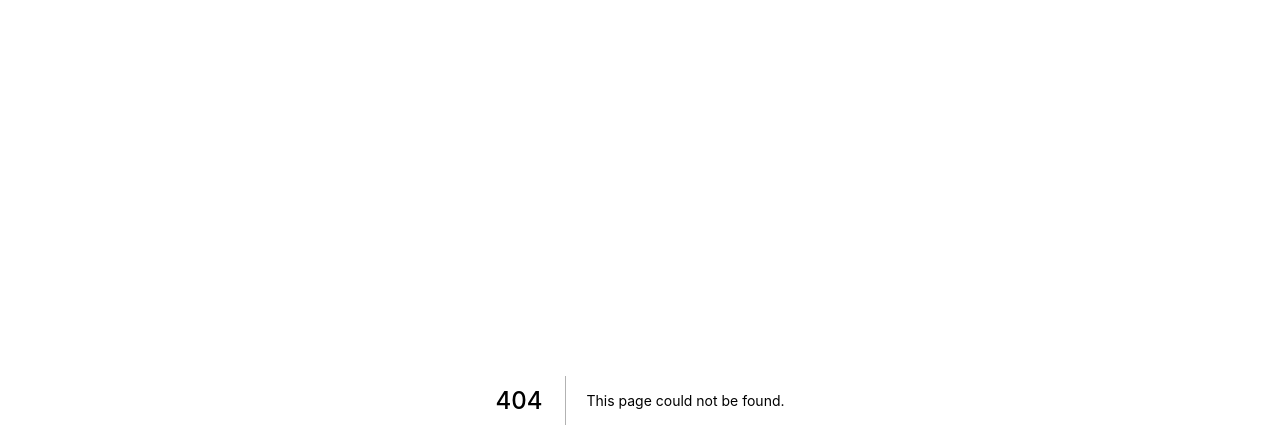
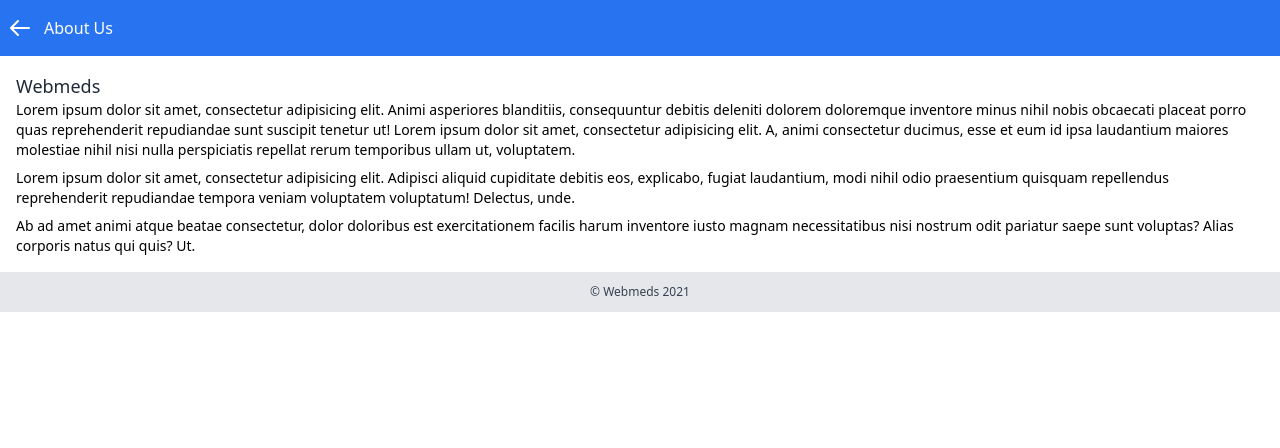
Before and after one commit to 48Squares/webmeds-frontend, a Next.js app: page /about-us in a window 1280 px wide. Before the commit this address had no page. Shown: the top 448 px of the page. Built offline with nearby package versions, Linux system fonts and the light colour scheme.

Commit message:
add new pages

```diff
--- /dev/null
+++ b/components/Footer.js
@@ -0,0 +1,14 @@
+import React from "react";
+
+class Footer extends React.Component {
+
+    render() {
+        return (
+            <div className="flex justify-center p-3 bg-gray-200">
+                <h2 className="text-xs text-gray-700">&copy; Webmeds {new Date().getFullYear()}</h2>
+            </div>
+        );
+    }
+}
+
+export default Footer;
--- /dev/null
+++ b/components/Header.js
@@ -0,0 +1,44 @@
+import React from "react";
+import Head from "next/head";
+
+export default function Header({title}) {
+    return (
+        <div className="bg-regal-blue">
+            <div className="flex justify-center py-4">
+                <button type="button" className="ml-2 mr-3 focus:outline-none inline-block">
+                    <svg className="w-6 h-6 text-white block" xmlns="http://www.w3.org/2000/svg" fill="none"
+                         viewBox="0 0 24 24" stroke="currentColor">
+                        <path strokeLinecap="round" strokeLinejoin="round" strokeWidth={2}
+                              d="M10 19l-7-7m0 0l7-7m-7 7h18"/>
+                    </svg>
+                </button>
+
+                <div className="text-white flex-grow">{title}</div>
+            </div>
+
+            <Head>
+                <meta name="twitter:card" content="product"/>
+                <meta name="twitter:site" content="@publisher_handle"/>
+                <meta name="twitter:title" content="Page Title"/>
+                <meta name="twitter:description" content="Page description less than 200 characters"/>
+                <meta name="twitter:creator" content="@author_handle"/>
+                <meta name="twitter:image" content="http://www.example.com/image.jpg"/>
+                <meta name="twitter:data1" content="$3"/>
+                <meta name="twitter:label1" content="Price"/>
+                <meta name="twitter:data2" content="Black"/>
+                <meta name="twitter:label2" content="Color"/>
+
+                <title>Webmeds</title>
+
+                <meta key="description"
+                      content="Webmeds is multivendor medical platform allowing every medical vendor to sell medicine with peace of mind."/>
+            </Head>
+        </div>
+    );
+}
+
+export async function getStaticProps() {
+    return {
+        title: this.props.title
+    }
+}
--- /dev/null
+++ b/components/MetaHeader.js
@@ -0,0 +1,29 @@
+import React from "react";
+import Head from "next/head";
+
+class MetaHeader extends React.Component {
+    render() {
+        return (
+            <div>
+                <Head>
+                    <meta name="twitter:card" content="product"/>
+                    <meta name="twitter:site" content="@publisher_handle"/>
+                    <meta name="twitter:title" content="Page Title"/>
+                    <meta name="twitter:description" content="Page description less than 200 characters"/>
+                    <meta name="twitter:creator" content="@webmeds1"/>
+                    <meta name="twitter:image" content="http://www.example.com/image.jpg"/>
+                    <meta name="twitter:data1" content="$3"/>
+                    <meta name="twitter:label1" content="Price"/>
+                    <meta name="twitter:data2" content="Black"/>
+                    <meta name="twitter:label2" content="Color"/>
+
+                    <title>Webmeds</title>
+                    <meta key="description"
+                          content="Webmeds is multivendor medical platform allowing every medical vendor to sell medicine with peace of mind."/>
+                </Head>
+            </div>
+        );
+    }
+}
+
+export default MetaHeader;
--- /dev/null
+++ b/components/SEO.js
@@ -0,0 +1,14 @@
+import React from "react";
+
+class SEO extends React.Component {
+
+    render() {
+        return (
+            <div>
+
+            </div>
+        );
+    }
+}
+
+export default SEO;
--- a/package.json
+++ b/package.json
@@ -11,7 +11,8 @@
     "next": "10.0.8",
     "react": "17.0.1",
     "react-dom": "17.0.1",
-    "swiper": "^6.5.0"
+    "swiper": "^6.5.0",
+    "swr": "^0.5.2"
   },
   "devDependencies": {
     "autoprefixer": "^10.2.5",
--- /dev/null
+++ b/pages/about-us.js
@@ -0,0 +1,45 @@
+import React from "react";
+import Header from '../components/Header';
+import Footer from "../components/Footer";
+
+class AboutUs extends React.Component {
+    render() {
+        return (
+            <div>
+                <Header title={'About Us'}/>
+
+                <div className="px-4 py-4">
+                    <h1 className="text-lg text-gray-800">Webmeds</h1>
+
+                    <p className="text-sm">
+                        Lorem ipsum dolor sit amet, consectetur adipisicing elit. Animi asperiores blanditiis,
+                        consequuntur
+                        debitis deleniti dolorem doloremque inventore minus nihil nobis obcaecati placeat porro quas
+                        reprehenderit repudiandae sunt suscipit tenetur ut!
+
+                        Lorem ipsum dolor sit amet, consectetur adipisicing elit. A, animi consectetur ducimus, esse et
+                        eum
+                        id ipsa laudantium maiores molestiae nihil nisi nulla perspiciatis repellat rerum temporibus
+                        ullam
+                        ut, voluptatem.
+                    </p>
+
+
+                    <p className="text-sm mt-2">Lorem ipsum dolor sit amet, consectetur adipisicing elit. Adipisci
+                        aliquid cupiditate debitis
+                        eos, explicabo, fugiat laudantium, modi nihil odio praesentium quisquam repellendus
+                        reprehenderit repudiandae tempora veniam voluptatem voluptatum! Delectus, unde.</p>
+
+                    <p className="text-sm mt-2">Ab ad amet animi atque beatae consectetur, dolor doloribus est
+                        exercitationem facilis harum
+                        inventore iusto magnam necessitatibus nisi nostrum odit pariatur saepe sunt voluptas? Alias
+                        corporis natus qui quis? Ut.</p>
+                </div>
+
+                <Footer/>
+            </div>
+        );
+    }
+}
+
+export default AboutUs;
--- a/pages/components/Header.js
+++ /dev/null
@@ -1,24 +0,0 @@
-import React from "react";
-
-class Header extends React.Component {
-
-    render() {
-        return (
-            <div className="bg-regal-blue">
-                <div className="flex justify-center py-4">
-                    <a href="/" type="button" className="ml-2 mr-3 focus:outline-none inline-block">
-                        <svg className="w-6 h-6 text-white block" xmlns="http://www.w3.org/2000/svg" fill="none"
-                             viewBox="0 0 24 24" stroke="currentColor">
-                            <path strokeLinecap="round" strokeLinejoin="round" strokeWidth={2}
-                                  d="M10 19l-7-7m0 0l7-7m-7 7h18"/>
-                        </svg>
-                    </a>
-
-                    <div className="text-white flex-grow">{this.props.title}</div>
-                </div>
-            </div>
-        );
-    }
-}
-
-export default Header;
--- a/pages/index.js
+++ b/pages/index.js
@@ -1,8 +1,8 @@
 import React from "react";
-import Head from 'next/head';
 
 import Link from 'next/link';
-import SideNav from "./components/SideNav";
+import SideNav from "../components/SideNav";
+import MetaHeader from "../components/MetaHeader";
 
 class App extends React.Component {
 
@@ -11,6 +11,10 @@ class App extends React.Component {
         this.state = {sideNav: false};
         this.toggleSideMenu = this.toggleSideMenu.bind(this);
         this.sideNavCallback = this.sideNavCallback.bind(this);
+
+        fetch('http://localhost:8000/api/home')
+            .then(response => response.json())
+            .then(json => this.setState({...json.data}));
     }
 
     sideNavCallback() {
@@ -52,24 +56,7 @@ class App extends React.Component {
 
         return (
             <div>
-                <Head>
-                    <!-- Twitter Card data -->
-                    <meta name="twitter:card" content="product"/>
-                    <meta name="twitter:site" content="@publisher_handle"/>
-                    <meta name="twitter:title" content="Page Title"/>
-                    <meta name="twitter:description" content="Page description less than 200 characters"/>
-                    <meta name="twitter:creator" content="@author_handle"/>
-                    <meta name="twitter:image" content="http://www.example.com/image.jpg"/>
-                    <meta name="twitter:data1" content="$3"/>
-                    <meta name="twitter:label1" content="Price"/>
-                    <meta name="twitter:data2" content="Black"/>
-                    <meta name="twitter:label2" content="Color"/>
-                    <!-- Twitter Card data -->
-
-                    <title>Webmeds</title>
-                    <meta key="description"
-                          content="Webmeds is multivendor medical platform allowing every medical vendor to sell medicine with peace of mind."/>
-                </Head>
+                <MetaHeader/>
 
                 <header className="bg-regal-blue text-white">
                     <div className="container mx-auto border-b-2 pb-2">
@@ -139,7 +126,7 @@ class App extends React.Component {
 
                 <section className="top-picks px-3">
                     <div className="py-2">
-                        <h6 className="text-gray-600 text-sm font-medium">TOP PICS</h6>
+                        <h6 className="text-gray-600 text-sm font-medium">TOP PICKS</h6>
                     </div>
 
                     <div className="grid grid-cols-2 gap-4">
```
Also changed, not shown: components/SideNav.js (renamed from pages/components/SideNav.js), 1 other file (tests, documents, lock files or other folders).
